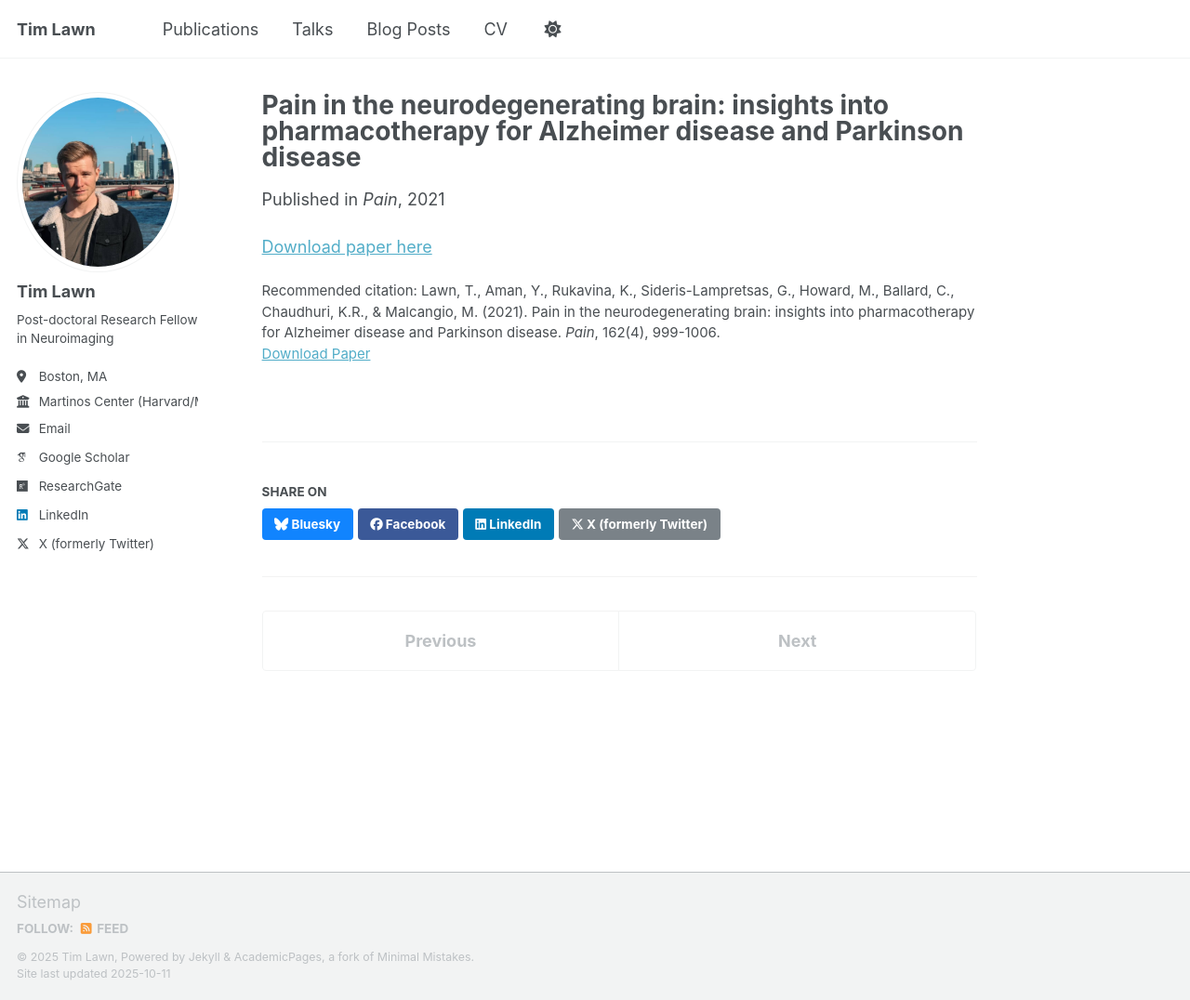
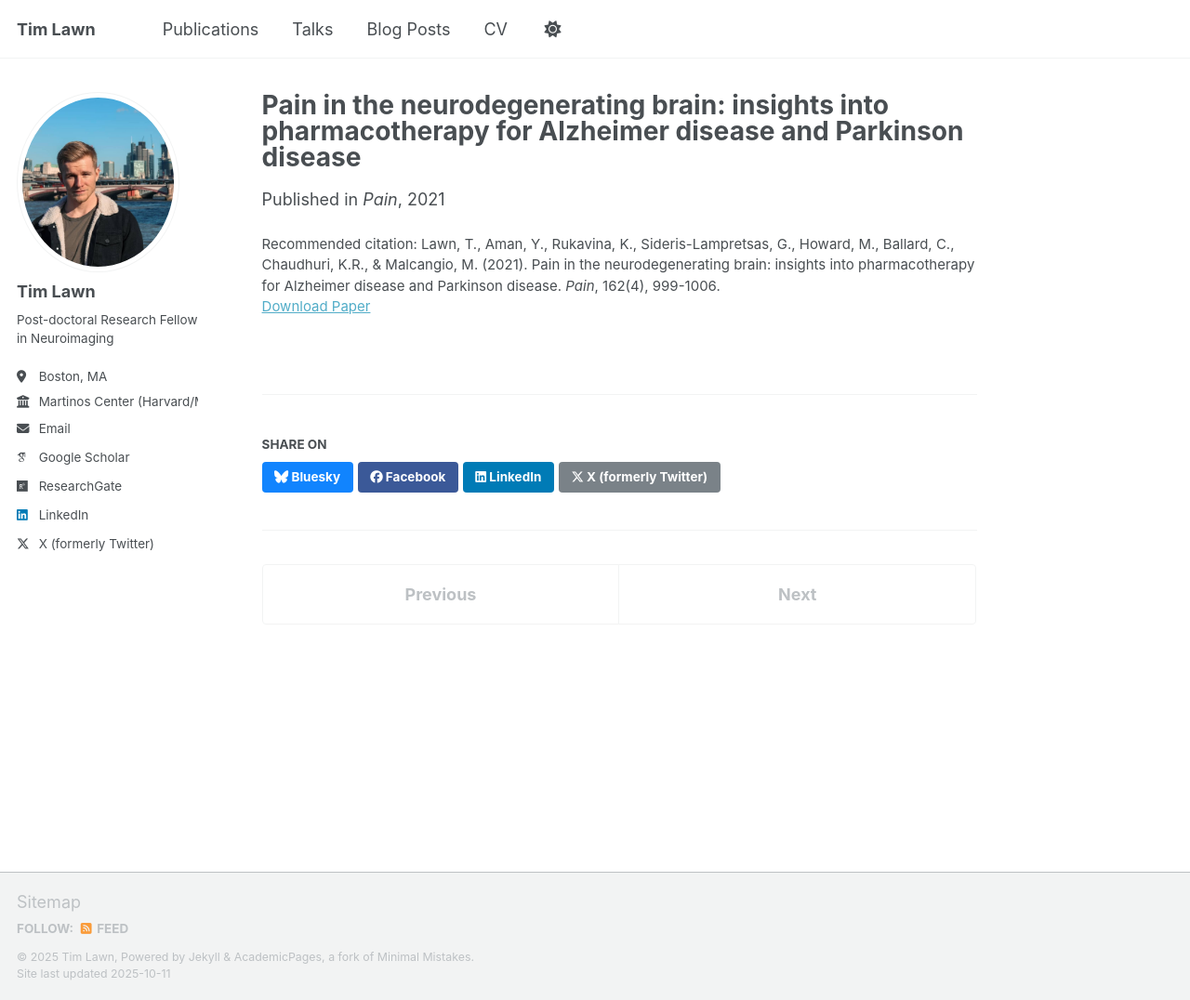
Before and after one commit to timlawn/timlawn.github.io, a Jekyll site: the page built from _publications/2021-04-01-pain-neurodegenerating-brain.md, in a window 1280 px wide and 1076 px high. Shown: the whole window at 93% size. Built offline with Jekyll 4.4.1, drawn with Linux system fonts in a browser that asks for light colours; some web fonts are replaced; a script that is not in the unit is left out.

Commit message:
Update 2021-04-01-pain-neurodegenerating-brain.md

```diff
--- a/_publications/2021-04-01-pain-neurodegenerating-brain.md
+++ b/_publications/2021-04-01-pain-neurodegenerating-brain.md
@@ -8,5 +8,3 @@ venue: 'Pain'
 paperurl: 'https://timlawn.github.io/files/lawn-2021-pain-neurodegenerating-brain.pdf'
 citation: 'Lawn, T., Aman, Y., Rukavina, K., Sideris-Lampretsas, G., Howard, M., Ballard, C., Chaudhuri, K.R., & Malcangio, M. (2021). Pain in the neurodegenerating brain: insights into pharmacotherapy for Alzheimer disease and Parkinson disease. <i>Pain</i>, 162(4), 999-1006.'
 ---
-
-[Download paper here](https://timlawn.github.io/files/lawn-2021-pain-neurodegenerating-brain.pdf)
```
